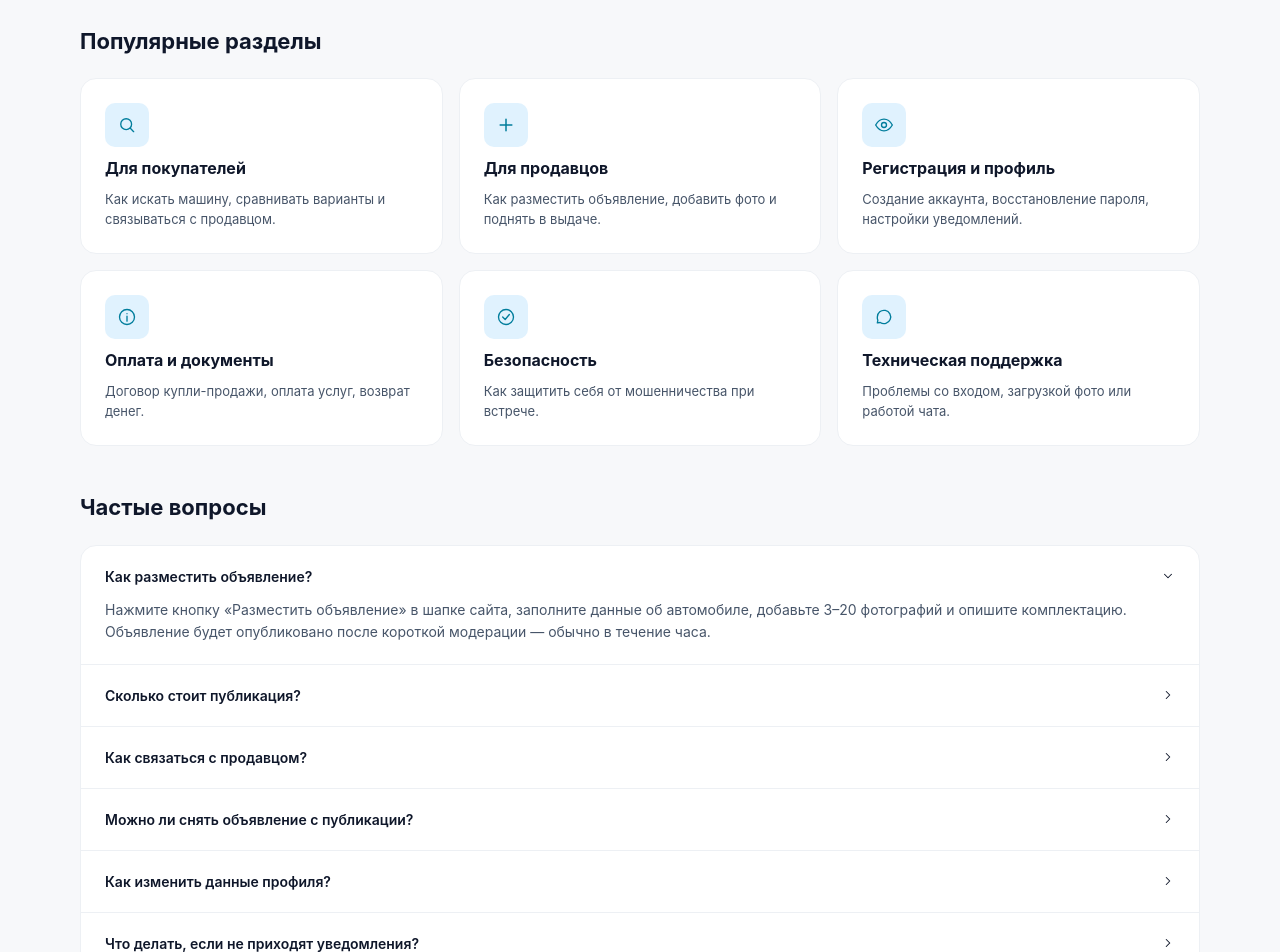
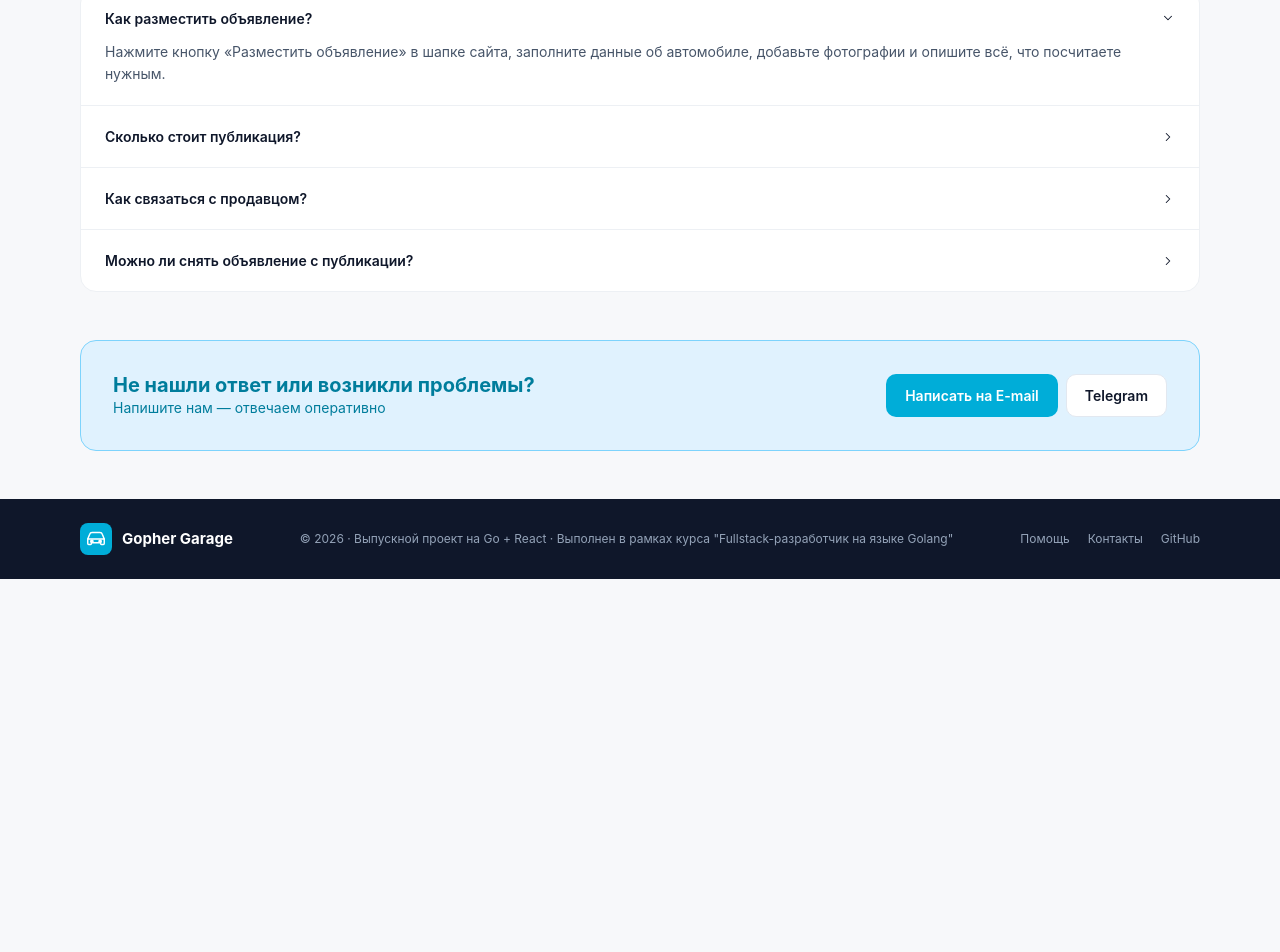
Before and after one commit to udavikhin/gopher-garage, a React (Vite) app in the folder frontend/: page /help in a window 1280 px wide. Shown: the part 327-1279 px from the top of the page. After the commit the page ends 906 px from the top, so only its background shows below. Built offline with nearby package versions, Linux system fonts and the light colour scheme.

Commit message:
update static info

```diff
--- a/frontend/src/pages/HelpPage.jsx
+++ b/frontend/src/pages/HelpPage.jsx
@@ -4,50 +4,6 @@ const HelpPage = () => {
             <section className="help__hero">
                 <h1 className="help__title">Чем можем помочь?</h1>
                 <p className="help__sub">Найдите ответ или напишите нам</p>
-                <label className="help__search">
-                    <svg className="icon" style={{width:"18px", height: "18px", color: "var(--font-tertiary)"}}>
-                        <use href="/assets/icons/sprite.svg#i-magnifier"/>
-                    </svg>
-                    <input type="search" placeholder="Например, «как разместить объявление»"/>
-                    <button className="btn btn--primary btn--sm">Найти</button>
-                </label>
-            </section>
-
-            <section className="help__section">
-                <h2>Популярные разделы</h2>
-                <div className="help__topics">
-                    <a className="help__topic" href="#">
-                        <span className="icon-tile"><svg className="icon"><use href="/assets/icons/sprite.svg#i-magnifier"/></svg></span>
-                        <h3>Для покупателей</h3>
-                        <p>Как искать машину, сравнивать варианты и связываться с продавцом.</p>
-                    </a>
-                    <a className="help__topic" href="#">
-                        <span className="icon-tile"><svg className="icon"><use href="/assets/icons/sprite.svg#i-plus"/></svg></span>
-                        <h3>Для продавцов</h3>
-                        <p>Как разместить объявление, добавить фото и поднять в выдаче.</p>
-                    </a>
-                    <a className="help__topic" href="#">
-                        <span className="icon-tile"><svg className="icon"><use href="assets/icons/sprite.svg#i-eye"/></svg></span>
-                        <h3>Регистрация и профиль</h3>
-                        <p>Создание аккаунта, восстановление пароля, настройки уведомлений.</p>
-                    </a>
-                    <a className="help__topic" href="#">
-                        <span className="icon-tile"><svg className="icon"><use href="assets/icons/sprite.svg#i-info"/></svg></span>
-                        <h3>Оплата и документы</h3>
-                        <p>Договор купли-продажи, оплата услуг, возврат денег.</p>
-                    </a>
-                    <a className="help__topic" href="#">
-                        <span className="icon-tile"><svg className="icon"><use
-                            href="assets/icons/sprite.svg#i-check-circle"/></svg></span>
-                        <h3>Безопасность</h3>
-                        <p>Как защитить себя от мошенничества при встрече.</p>
-                    </a>
-                    <a className="help__topic" href="#">
-                        <span className="icon-tile"><svg className="icon"><use href="assets/icons/sprite.svg#i-chat"/></svg></span>
-                        <h3>Техническая поддержка</h3>
-                        <p>Проблемы со входом, загрузкой фото или работой чата.</p>
-                    </a>
-                </div>
             </section>
 
             <section className="help__section">
@@ -58,45 +14,37 @@ const HelpPage = () => {
                             <use href="assets/icons/sprite.svg#i-caret-down"/>
                         </svg></summary>
                         <p>Нажмите кнопку «Разместить объявление» в шапке сайта, заполните данные об автомобиле, добавьте
-                            3–20 фотографий и опишите комплектацию. Объявление будет опубликовано после короткой модерации —
-                            обычно в течение часа.</p>
+                            фотографии и опишите всё, что посчитаете нужным.</p>
                     </details>
                     <details className="help__faq-item">
                         <summary>Сколько стоит публикация? <svg className="icon">
                             <use href="assets/icons/sprite.svg#i-caret-right"/>
                         </svg></summary>
+                        <p>Размещение объявлений является бесплатным.</p>
                     </details>
                     <details className="help__faq-item">
                         <summary>Как связаться с продавцом? <svg className="icon">
                             <use href="assets/icons/sprite.svg#i-caret-right"/>
                         </svg></summary>
+                        <p>Номер телефона продавца указан на странице объявления.</p>
                     </details>
                     <details className="help__faq-item">
                         <summary>Можно ли снять объявление с публикации? <svg className="icon">
                             <use href="assets/icons/sprite.svg#i-caret-right"/>
                         </svg></summary>
-                    </details>
-                    <details className="help__faq-item">
-                        <summary>Как изменить данные профиля? <svg className="icon">
-                            <use href="assets/icons/sprite.svg#i-caret-right"/>
-                        </svg></summary>
-                    </details>
-                    <details className="help__faq-item">
-                        <summary>Что делать, если не приходят уведомления? <svg className="icon">
-                            <use href="assets/icons/sprite.svg#i-caret-right"/>
-                        </svg></summary>
+                        <p>Да, можно. Для этого перейдите на страницу своего объявления и нажмите на кнопку "Снять с публикации".</p>
                     </details>
                 </div>
             </section>
 
             <section className="help__cta" id="contacts">
                 <div>
-                    <h3>Не нашли ответ?</h3>
-                    <p>Напишите нам — отвечаем в течение часа в рабочее время.</p>
+                    <h3>Не нашли ответ или возникли проблемы?</h3>
+                    <p>Напишите нам — отвечаем оперативно</p>
                 </div>
                 <div style={{display:"flex", gap:"8px"}}>
-                    <a className="btn btn--primary" href="chat.html">Написать в поддержку</a>
-                    <a className="btn btn--secondary" href="#">Телеграм-бот</a>
+                    <a className="btn btn--primary" href="mailto:anatoly.udavikhin@gmail.com">Написать на E-mail</a>
+                    <a className="btn btn--secondary" href="https://t.me/carrerarouge">Telegram</a>
                 </div>
             </section>
         </main>
--- a/frontend/src/pages/OffersPage.jsx
+++ b/frontend/src/pages/OffersPage.jsx
@@ -41,12 +41,6 @@ const OffersPage = () => {
                     <h1 className="listings__title">Все объявления</h1>
                     <p className="listings__hint">{total} объявлений</p>
                 </div>
-                <button className="input-group" style={{width: 'auto', cursor: 'pointer'}}>
-                    <span>Сначала новые</span>
-                    <svg className="icon">
-                        <use href="/assets/icons/sprite.svg#i-caret-down"/>
-                    </svg>
-                </button>
             </div>
 
             <div className="listings__body">
```
